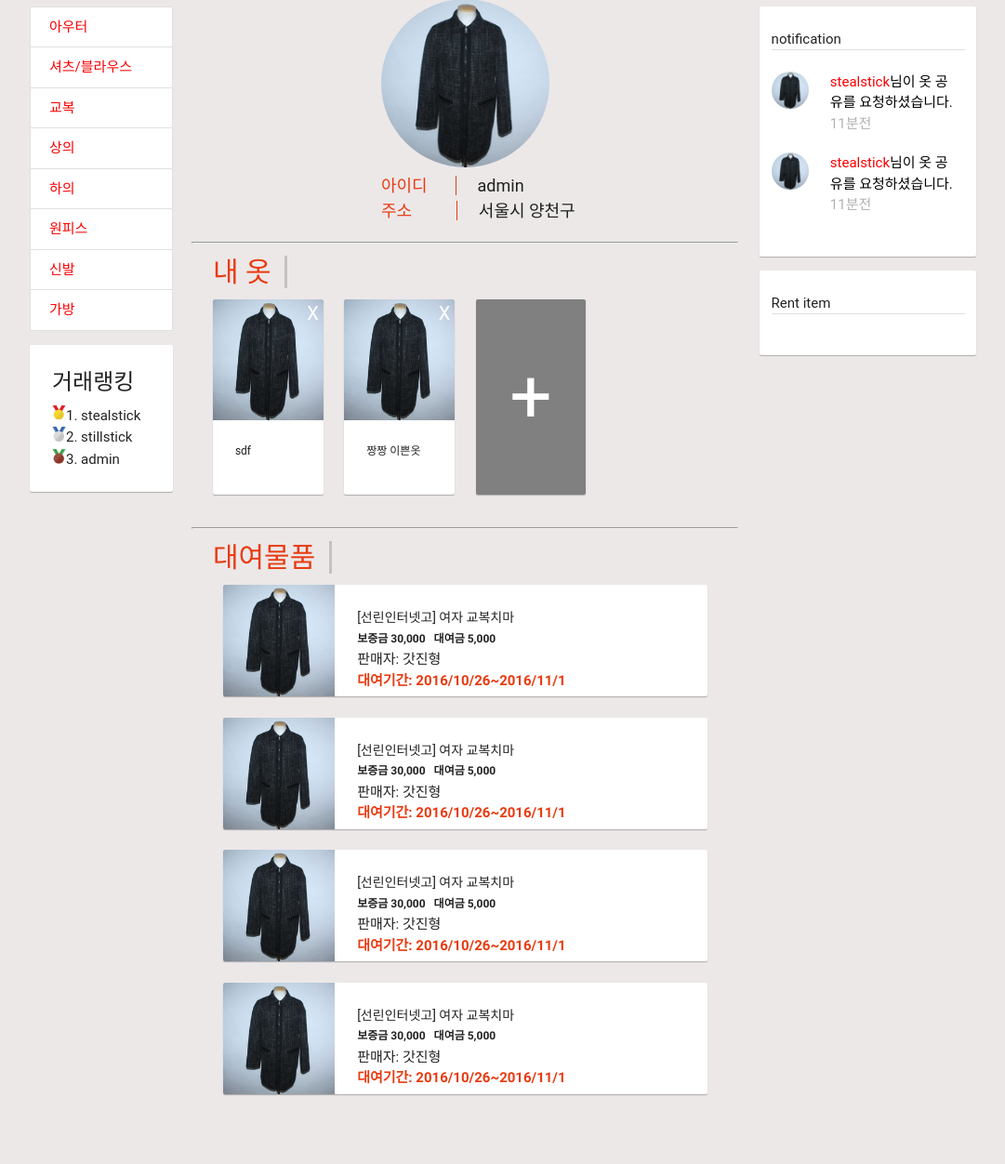
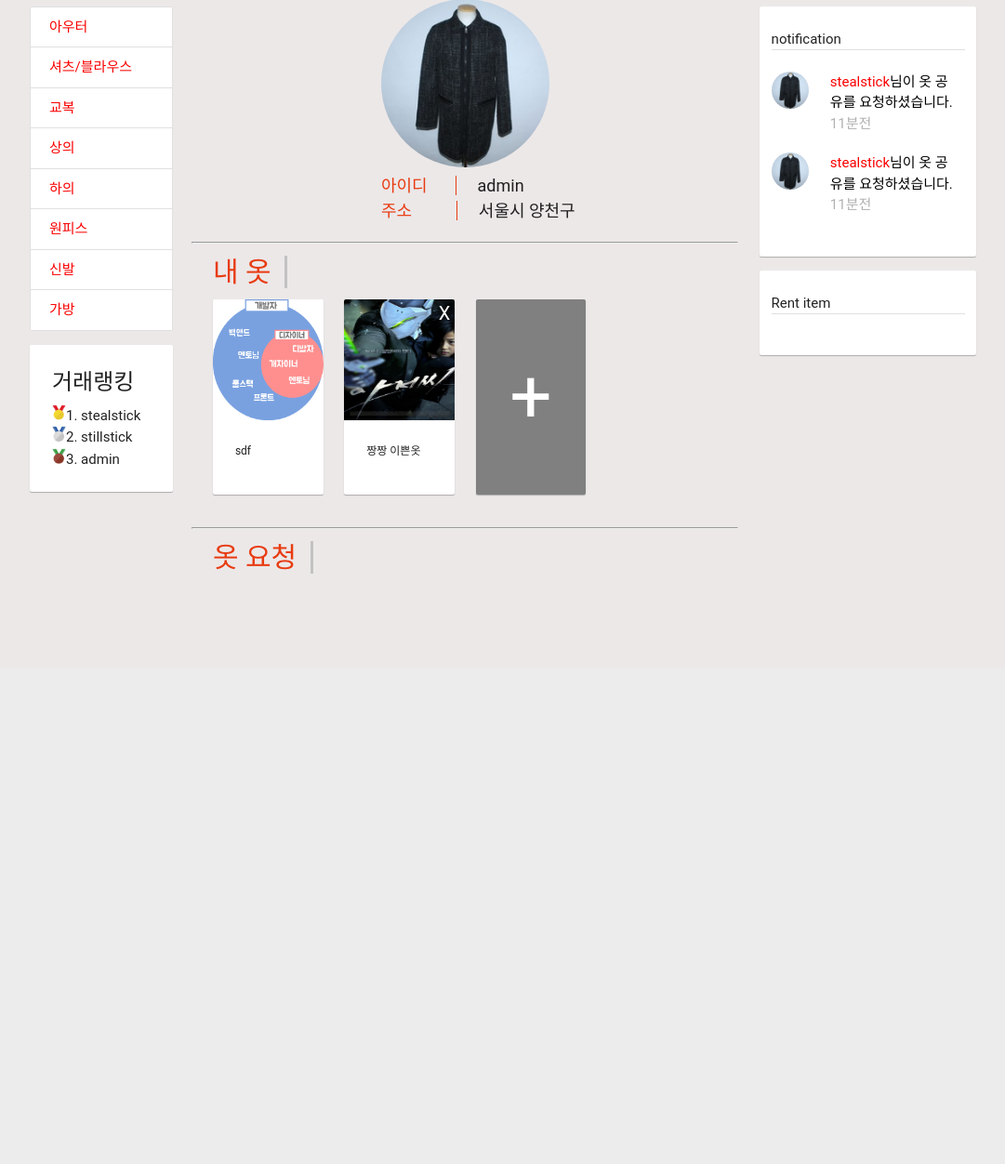
Before and after one commit to stealstick/clothes, a Django app: page /mypage/ in a window 1280 px wide. Shown: the part 81-1333 px from the top of the page at 93% size, without its empty margins (96-1177 px from the left). After the commit the page ends 698 px from the top, so only its background shows below. Run offline with Django 3.2, Linux system fonts and the light colour scheme; a user stored in the database is signed in; data comes from the database, SQL or seed files in the repository; some libraries are stand-ins or nearby versions; some web fonts are replaced.

Commit message:
마이페이

```diff
--- a/templates/mypage/mypage.html
+++ b/templates/mypage/mypage.html
@@ -26,11 +26,12 @@
                 <span class="mycloth-text">내 옷 &nbsp;</span>
             </div>
 
+
             {% for cloth in my_cloth %}
             <div class="col s12 l3">
-				<div class="card">
+                <div class="card" onclick="location.href='/delete?cloth_name={{ cloth.cloth_name }}'">
                     <div class="card-image">
-						<img src="{% static 'main/img/cloth1.jpg' %}" class="card-image-img">
+                        <img src="/media/{{ cloth.cloth_img }}" class="card-image-img">
                         <a href="#" class="card-image-x">X&nbsp; </a>
                     </div>
                     <div class="card-content card-content-myclothup">
@@ -43,7 +44,6 @@
             {% endfor %}
             <div class="col s12 l3">
                 <div class="card card-plus valign-wrapper center-align">
-
                     <a href="/clothupload" class="card-plus-plusbtn valign ">+</a>
                 </div>
             </div>
@@ -55,91 +55,33 @@
     <div class="col s12 l12">
         <div class="col s12 l12">
             <div class="col s12 l12">
-				<span class="mycloth-text">대여물품 &nbsp;</span>
+                <span class="mycloth-text">옷 요청 &nbsp;</span>
+                {% for send in my_send %}
                 <div class="col s12 m12">
 
                     <div class="card horizontal horizontalcard-box" >
-						<div class="card-image">
-							<img src="{% static 'main/img/cloth1.jpg' %}" class="horizontalcard-image">
+                        <div class="card-image" style="width:20%">
+                            <img src="/media/{{ send.cloth.cloth_img }}" class="horizontalcard-image">
                         </div>
                         <div class="card-stacked">
                             <div class="card-content horizontalcard-text">
-								<p class="card-content-title">[선린인터넷고] 여자 교복치마</p>
-								<p class="card-content-money">보증금 30,000 &nbsp; 대여금 5,000</p>
-								<p>
-									판매자: 갓진형
+                                <div class="col l8">
+                                    <p class="card-content-title">{{ send.cloth }}</p>
+                                    <p class="card-content-money"> {{ send.text }}</p>
+                                    <p class="card-content-rentalperiod">
+                                        요청자: {{ send.owner }} 연락처 : {{ send.owner.phone_number}}
                                     </p>
-								<p class="card-content-rentalperiod">
-									대여기간: 2016/10/26~2016/11/1
-								</p>
+                                    <p class="grey-text">{{ send.update_date }}</p>
                                 </div>
-
+                                <div class="col l4">
+                                <a href = "/borrow?owner={{ send.resiver }}&cloth={{ send.cloth }}&lenter={{ send.owner }}" class="waves-effect waves-light btn-large lent-button">allow</a>
                                 </div>
                             </div>
                         </div>
-				<div class="col s12 m12">
-
-					<div class="card horizontal horizontalcard-box" >
-						<div class="card-image">
-							<img src="{% static 'main/img/cloth1.jpg' %}" class="horizontalcard-image">
-						</div>
-						<div class="card-stacked">
-							<div class="card-content horizontalcard-text">
-								<p class="card-content-title">[선린인터넷고] 여자 교복치마</p>
-								<p class="card-content-money">보증금 30,000 &nbsp; 대여금 5,000</p>
-								<p>
-									판매자: 갓진형
-								</p>
-								<p class="card-content-rentalperiod">
-									대여기간: 2016/10/26~2016/11/1
-								</p>
-							</div>
-
                     </div>
                 </div>
-				</div>
-				<div class="col s12 m12">
+                {% endfor %}
 
-					<div class="card horizontal horizontalcard-box" >
-						<div class="card-image">
-							<img src="{% static 'main/img/cloth1.jpg' %}" class="horizontalcard-image">
-						</div>
-						<div class="card-stacked">
-							<div class="card-content horizontalcard-text">
-								<p class="card-content-title">[선린인터넷고] 여자 교복치마</p>
-								<p class="card-content-money">보증금 30,000 &nbsp; 대여금 5,000</p>
-								<p>
-									판매자: 갓진형
-								</p>
-								<p class="card-content-rentalperiod">
-									대여기간: 2016/10/26~2016/11/1
-								</p>
-							</div>
-
-						</div>
-					</div>
-				</div>
-				<div class="col s12 m12">
-
-					<div class="card horizontal horizontalcard-box" >
-						<div class="card-image">
-							<img src="{% static 'main/img/cloth1.jpg' %}" class="horizontalcard-image">
-						</div>
-						<div class="card-stacked">
-							<div class="card-content horizontalcard-text">
-								<p class="card-content-title">[선린인터넷고] 여자 교복치마</p>
-								<p class="card-content-money">보증금 30,000 &nbsp; 대여금 5,000</p>
-								<p>
-									판매자: 갓진형
-								</p>
-								<p class="card-content-rentalperiod">
-									대여기간: 2016/10/26~2016/11/1
-								</p>
-							</div>
-
-						</div>
-					</div>
-				</div>
             </div>
         </div>
     </div>
```
Lines whose indentation alone changed are shown as unchanged.
